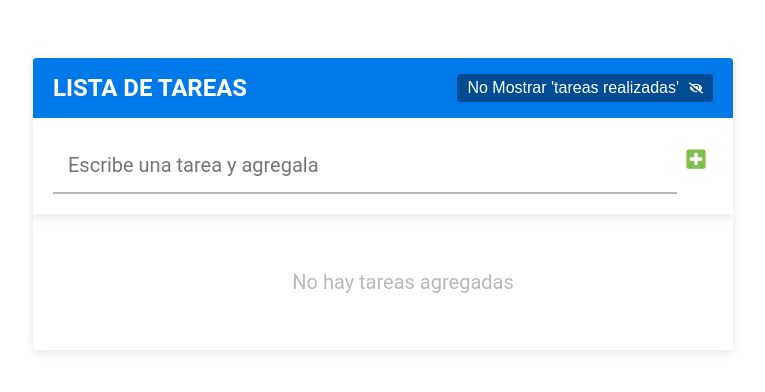
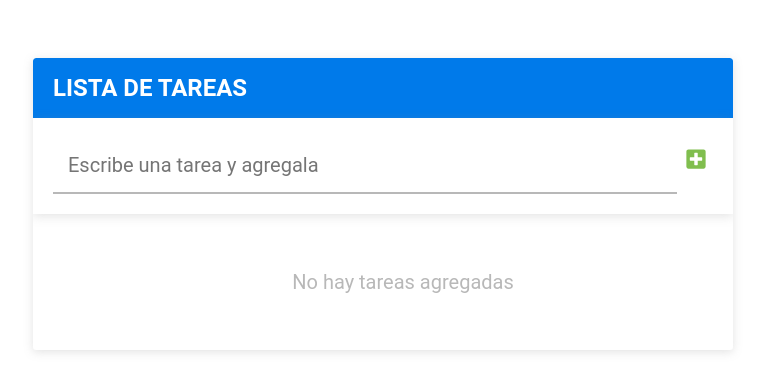
Before and after one commit to jevar0809/ingreso_datos_editable, a React (Vite) app: page / in a window 1280 px wide. Shown: the top 392 px of the page, without its empty margins (257-1022 px from the left). Built offline with nearby package versions, Linux system fonts and the light colour scheme.

Commit message:
se hace que cuando no hayan tareas en el array no muestre el boton del header

```diff
--- a/src/componentes.jsx
+++ b/src/componentes.jsx
@@ -17,18 +17,22 @@ import './index.css'
 
 
 
-export const Header = ({mostrarCompletadas, setMostrarCompletadas})=>{
+export const Header = ({mostrarCompletadas, setMostrarCompletadas, tareas})=>{
 
     const cambiarEstadoDeCompletadas = ()=>{setMostrarCompletadas(!mostrarCompletadas)}
+
 
     return(
         <header className="header">
 
             <h1 className="header__titulo">LISTA DE TAREAS</h1>
 
+
             {
+                tareas.length==0?
+                    <></>
+                    :
                     mostrarCompletadas ?
-
                         <button
                             className="header__boton"
                             onClick={cambiarEstadoDeCompletadas}
@@ -117,7 +121,6 @@ export const Formulario = ({tareas, setTareas})=>{
 
 export const Lista_de_tareas = ({tareas, setTareas, mostrarCompletadas})=>{
 
-    console.log(tareas)
     return(
         <ul className='lista-tareas'>
             {
--- a/src/main.jsx
+++ b/src/main.jsx
@@ -16,7 +16,18 @@ const App = ()=>{
 
   return (
     <div className='contenedor'>
-      <Header mostrarCompletadas={mostrarCompletadas} setMostrarCompletadas={setMostrarCompletadas}/>
+      <Header
+        mostrarCompletadas={mostrarCompletadas}
+        setMostrarCompletadas={setMostrarCompletadas}
+        tareas={tareas}
+
+      />
+
+
+
+
+
+
       <Formulario tareas={tareas} setTareas={setTareas}/>
       <Lista_de_tareas tareas={tareas} setTareas={setTareas} mostrarCompletadas={mostrarCompletadas}/>
     </div>
```
Lines whose indentation alone changed are shown as unchanged.
